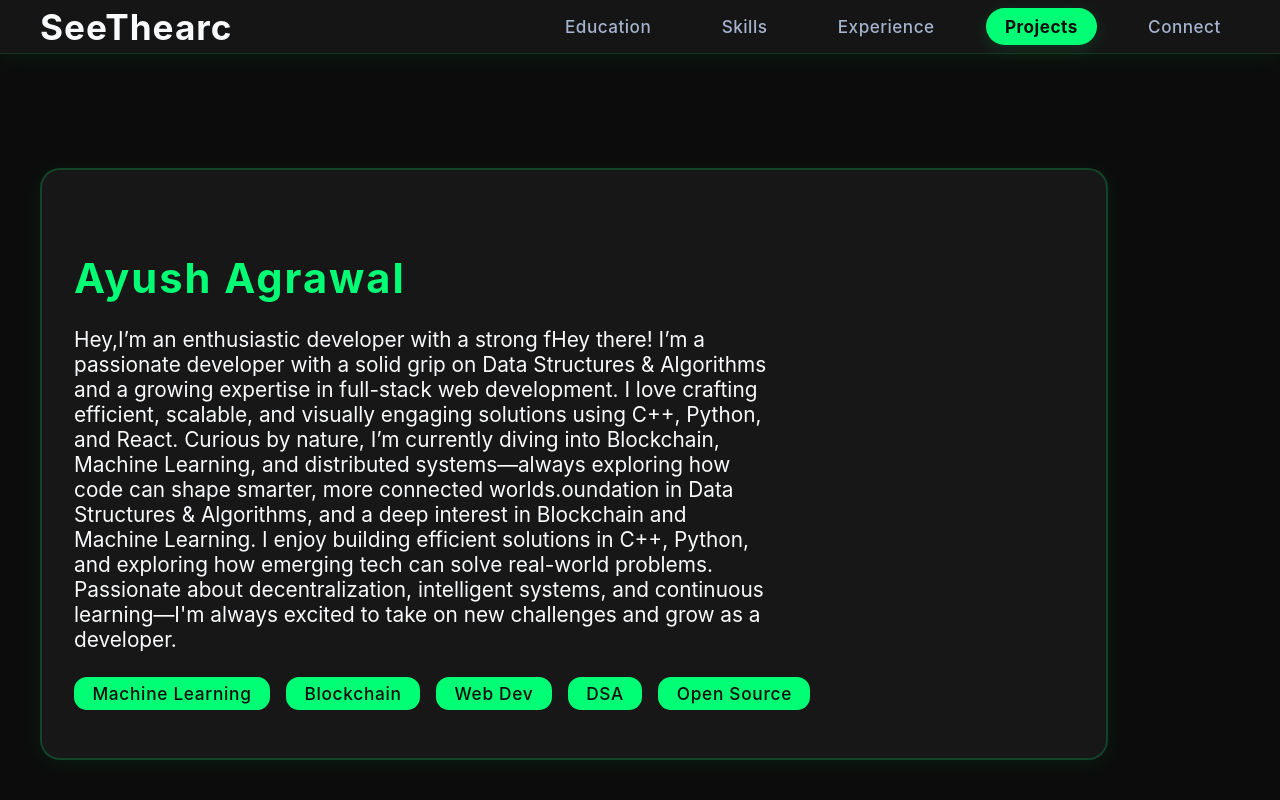
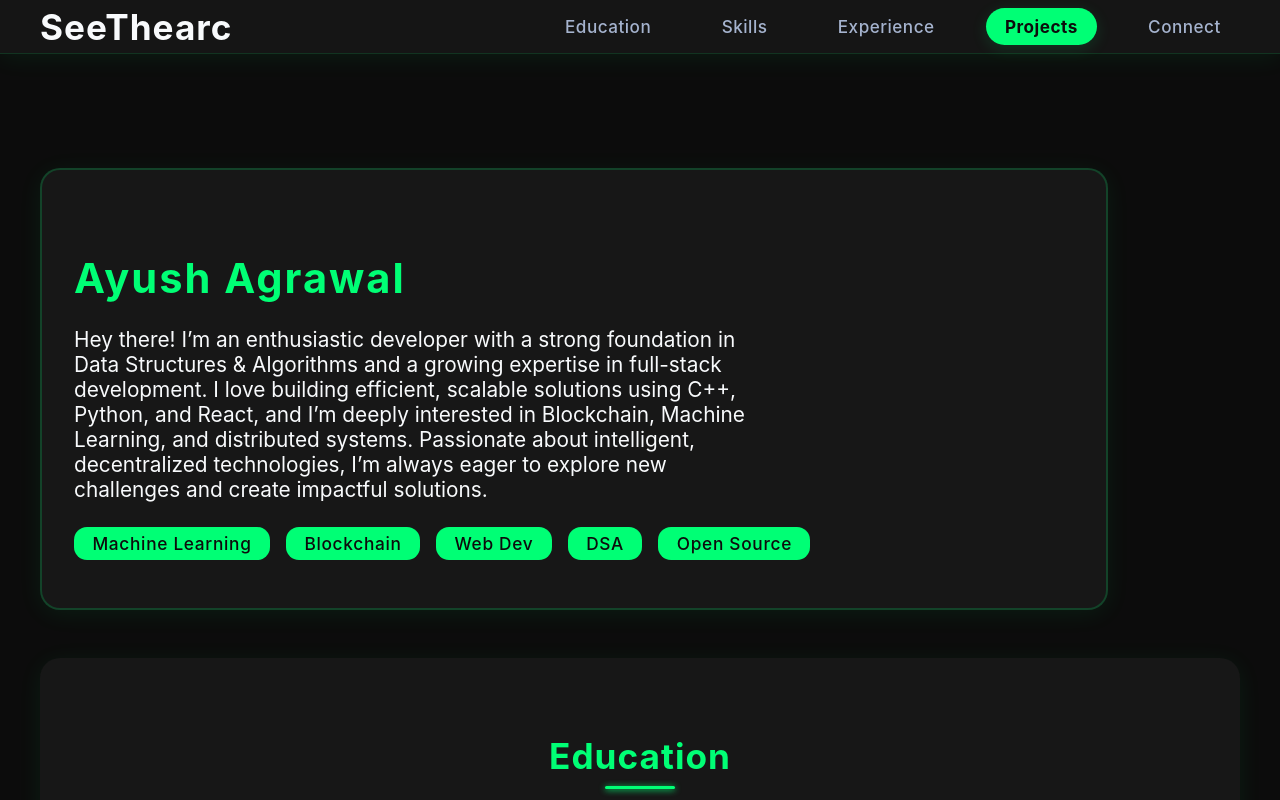
Before and after one commit to SeeThearc/SeeThearc-s-Portfolio, a React (Vite) app: page / in a window 1280 px wide. Shown: the top 800 px of the page. Built offline with nearby package versions, Linux system fonts and the light colour scheme.

Commit message:
crisp intro

```diff
--- a/src/Components/Hero.jsx
+++ b/src/Components/Hero.jsx
@@ -5,10 +5,9 @@ const Hero = () => {
     <section id="home" className={`hero section${visible ? " visible" : ""}`} ref={ref}>
       <h1>Ayush Agrawal</h1>
       <p>
-        Hey,I’m an enthusiastic developer with a strong fHey there! I’m a passionate developer with a solid grip on Data Structures & Algorithms and a growing expertise in full-stack web development. I love crafting efficient, scalable, and visually engaging solutions using C++, Python, and React.
-Curious by nature, I’m currently diving into Blockchain, Machine Learning, and distributed systems—always exploring how code can shape smarter, more connected worlds.oundation in Data Structures & Algorithms, and a deep interest in Blockchain and Machine Learning. I enjoy building efficient solutions in C++, Python, and exploring how emerging tech can solve real-world problems.
-Passionate about decentralization, intelligent systems, and continuous learning—I'm always excited to take on new challenges and grow as a developer.
-      </p>
+        Hey there! I’m an enthusiastic developer with a strong foundation in Data Structures & Algorithms and a growing expertise in full-stack development. I love building efficient, scalable solutions using C++, Python, and React, and I’m deeply interested in Blockchain, Machine Learning, and distributed systems.
+Passionate about intelligent, decentralized technologies, I’m always eager to explore new challenges and create impactful solutions.
+</p>
       <div className="hero-tags">
         <span className="hero-tag">Machine Learning</span>
         <span className="hero-tag">Blockchain</span>
```
